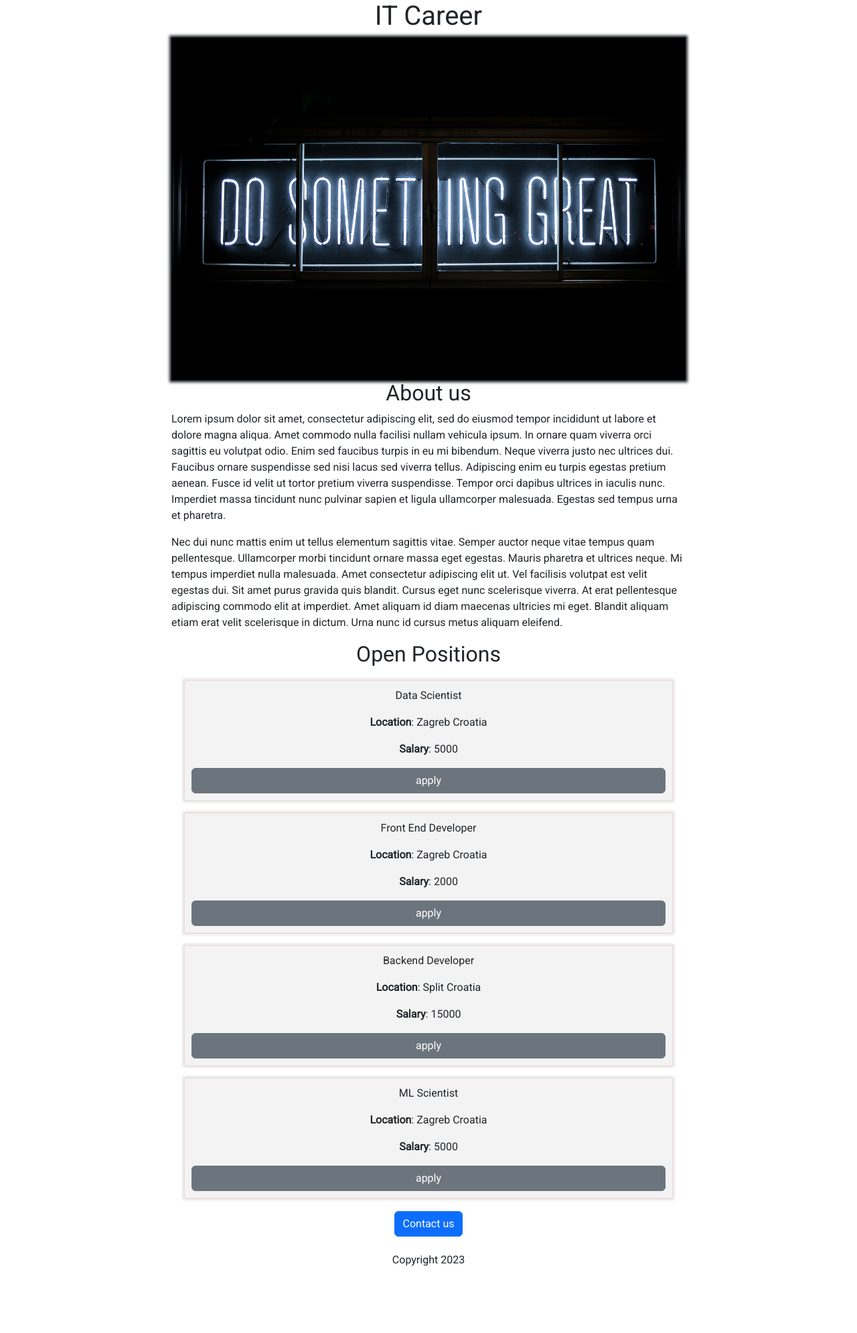
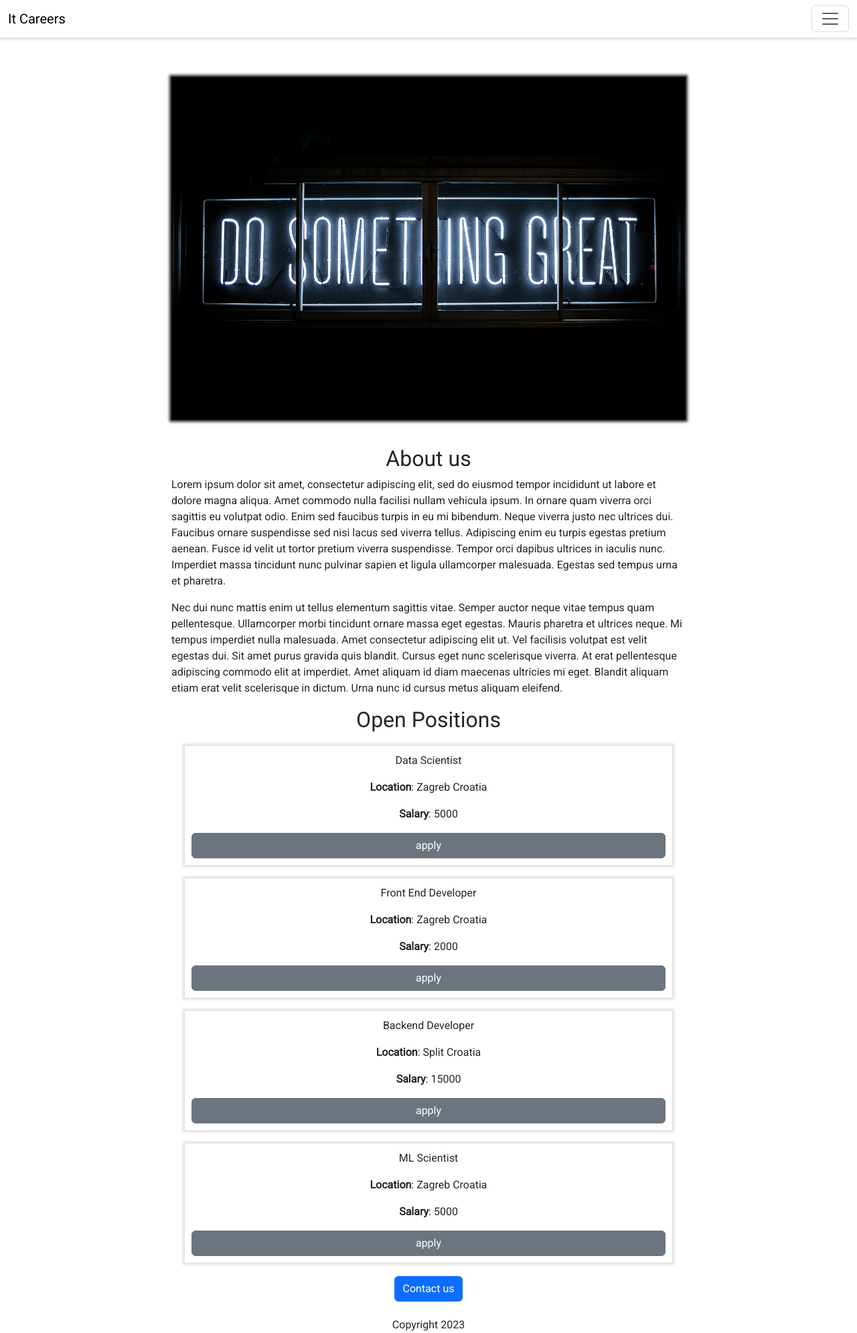
Before and after one commit to Tomo188/pythonbackend, a Flask app: page / in a window 1280 px wide. Shown: the whole page at 67% size. Before the commit the page ends 1891 px from the top, so only its background shows below. Run offline with Flask 2, Linux system fonts and the light colour scheme.

Commit message:
styling header and cards

```diff
--- a/static/styles.css
+++ b/static/styles.css
@@ -16,6 +16,8 @@ button:{
   box-shadow:0px 0px 4px 3px;
 }
 img{
+  margin-top:15%;
+  margin-bottom:5%;
   max-width:100%;
   box-shadow:0px 0px 4px 3px ;
 }
@@ -30,14 +32,20 @@ footer{
   justify-content:center;
 }
 .job-card{
-  background-color:rgba(100,100,100,0.08);
+  background-color:white;
    display:flex;
   flex-direction:column;
   padding:10px;
   margin:20px;
-  box-shadow:0px 0px 4px 3px #e5dcdc;
+  box-shadow:0px 0px 4px 3px #e2dfdf;
 }
 .job-card p{
   text-align:center;
   display:inline-block;
 }
+.navbar{
+  box-shadow:0px 0px 4px 3px #e2dfdf;
+}
+.offcanvas{
+  box-shadow:0px 0px 10px 1px #e2dfdf;
+}
--- a/templates/home.html
+++ b/templates/home.html
@@ -12,7 +12,7 @@
     <title></title>
 </head>
 <body>
-   <h1>IT Career</h1>
+  {%include 'navbar.html'%}
   <img src="https://wordypessimistickeygens.tomislavkrtalic.repl.co/static/banner.jpg">
    <h2>About us</h2>
    <p>
@@ -28,5 +28,6 @@
   </div>
   <footer>Copyright 2023</footer>
   <script src="https://cdn.jsdelivr.net/npm/bootstrap@5.3.0-alpha1/dist/js/bootstrap.bundle.min.js" integrity="sha384-w76AqPfDkMBDXo30jS1Sgez6pr3x5MlQ1ZAGC+nuZB+EYdgRZgiwxhTBTkF7CXvN" crossorigin="anonymous"></script>
+  {% include 'footer.html'%}
 </body>
 </html>
--- /dev/null
+++ b/templates/navbar.html
@@ -0,0 +1,41 @@
+<nav class="navbar  navbar-blue bg-white fixed-top">
+  <div class="container-fluid">
+    <a class="navbar-brand" href="#">It Careers</a>
+    <button class="navbar-toggler" type="button" data-bs-toggle="offcanvas" data-bs-target="#offcanvasDarkNavbar" aria-controls="offcanvasDarkNavbar">
+      <span class="navbar-toggler-icon"></span>
+    </button>
+    <div class="offcanvas offcanvas-end text-bg-white" tabindex="-1" id="offcanvasDarkNavbar" aria-labelledby="offcanvasDarkNavbarLabel">
+      <div class="offcanvas-header">
+        <h5 class="offcanvas-title" id="offcanvasDarkNavbarLabel">It Careers</h5>
+        <button type="button" class="btn-close btn-close-white" data-bs-dismiss="offcanvas" aria-label="Close"></button>
+      </div>
+      <div class="offcanvas-body">
+        <ul class="navbar-nav justify-content-end flex-grow-1 pe-3">
+          <li class="nav-item">
+            <a class="nav-link active" aria-current="page" href="#">Home</a>
+          </li>
+          <li class="nav-item">
+            <a class="nav-link" href="#">Link</a>
+          </li>
+          <li class="nav-item dropdown">
+            <a class="nav-link dropdown-toggle" href="#" role="button" data-bs-toggle="dropdown" aria-expanded="false">
+              Dropdown
+            </a>
+            <ul class="dropdown-menu dropdown-menu-white">
+              <li><a class="dropdown-item" href="#">Action</a></li>
+              <li><a class="dropdown-item" href="#">Another action</a></li>
+              <li>
+                <hr class="dropdown-divider">
+              </li>
+              <li><a class="dropdown-item" href="#">Something else here</a></li>
+            </ul>
+          </li>
+        </ul>
+        <form class="d-flex mt-3" role="search">
+          <input class="form-control me-2" type="search" placeholder="Search" aria-label="Search">
+          <button class="btn btn-success" type="submit">Search</button>
+        </form>
+      </div>
+    </div>
+  </div>
+</nav>
```
Also changed, not shown: templates/footer.html (added).
